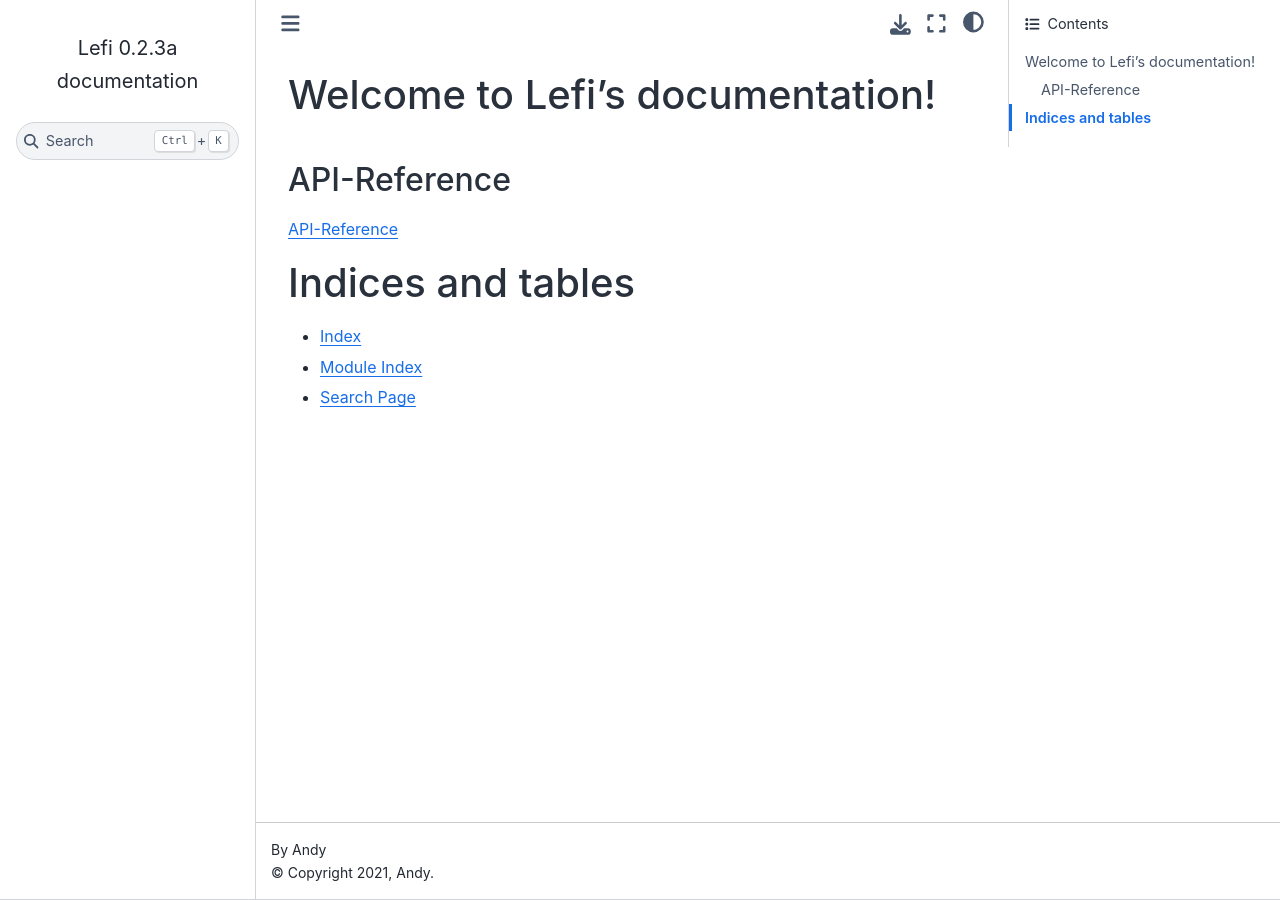
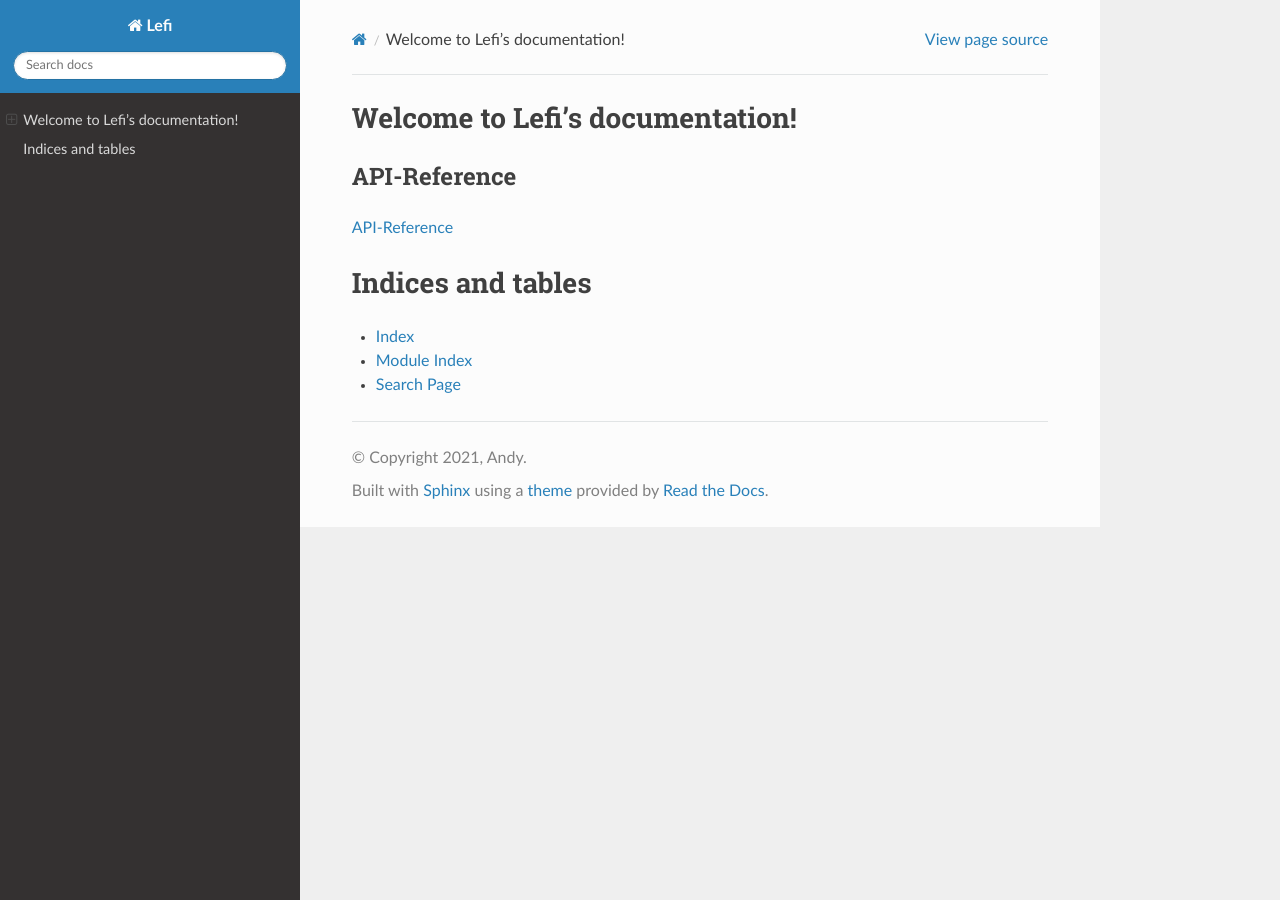
Before and after one commit to blanketsucks/Lefi, a Sphinx documentation site: the page built from docs/index.rst, in a window 1280 px wide. Built offline with Sphinx 7.4.7 and the Read the Docs theme 2.0.0, drawn with Linux system fonts in a browser that asks for light colours.

Commit message:
chore: Change sphinx theme

```diff
--- a/docs/conf.py
+++ b/docs/conf.py
@@ -53,7 +53,7 @@ exclude_patterns = ['_build', 'Thumbs.db', '.DS_Store']
 # The theme to use for HTML and HTML Help pages.  See the documentation for
 # a list of builtin themes.
 #
-html_theme = 'sphinx_book_theme'
+html_theme = 'sphinx_rtd_theme'
 
 # Add any paths that contain custom static files (such as style sheets) here,
 # relative to this directory. They are copied after the builtin static files,
--- a/pyproject.toml
+++ b/pyproject.toml
@@ -25,7 +25,7 @@ pre-commit = "^2.15.0"
 pytest-asyncio = "^0.15.1"
 isort = "^5.9.3"
 Sphinx = "^4.3.0"
-sphinx-book-theme = "^0.1.7"
+sphinx-rtd-theme = "^1.0.0"
 
 [build-system]
 requires = ["poetry-core>=1.0.0"]
```
